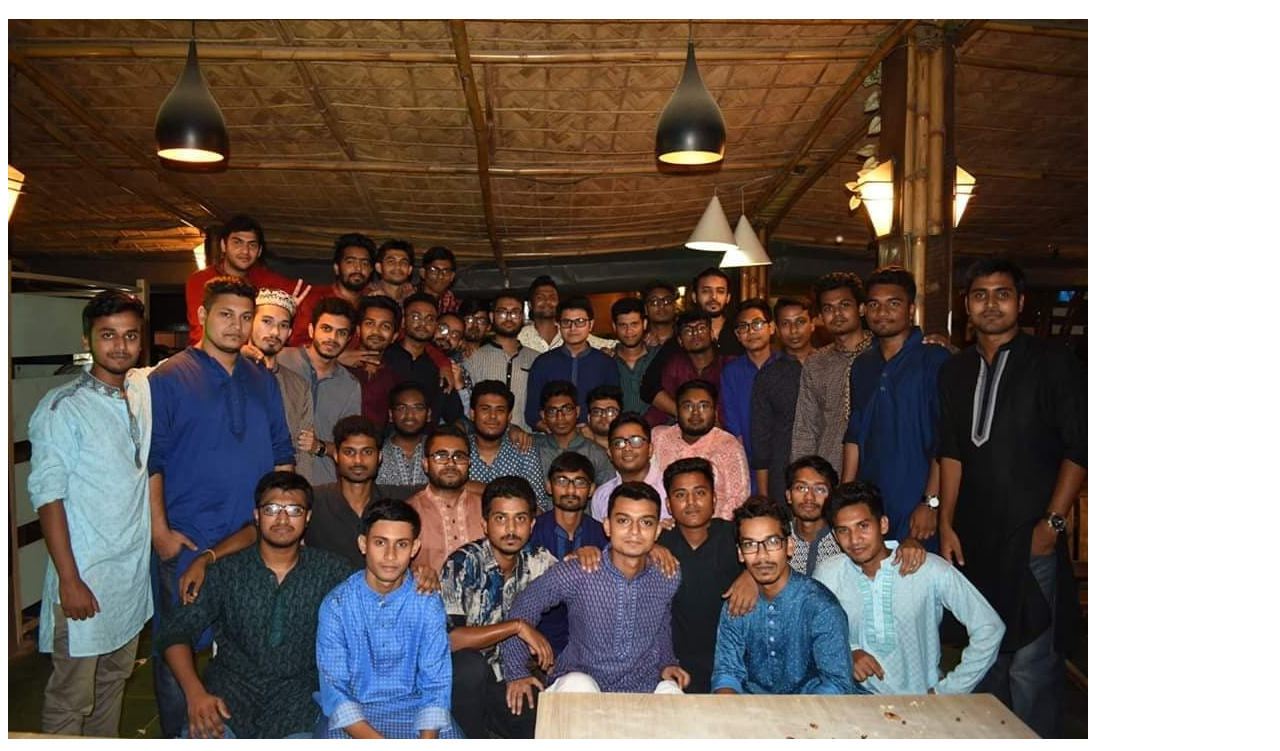
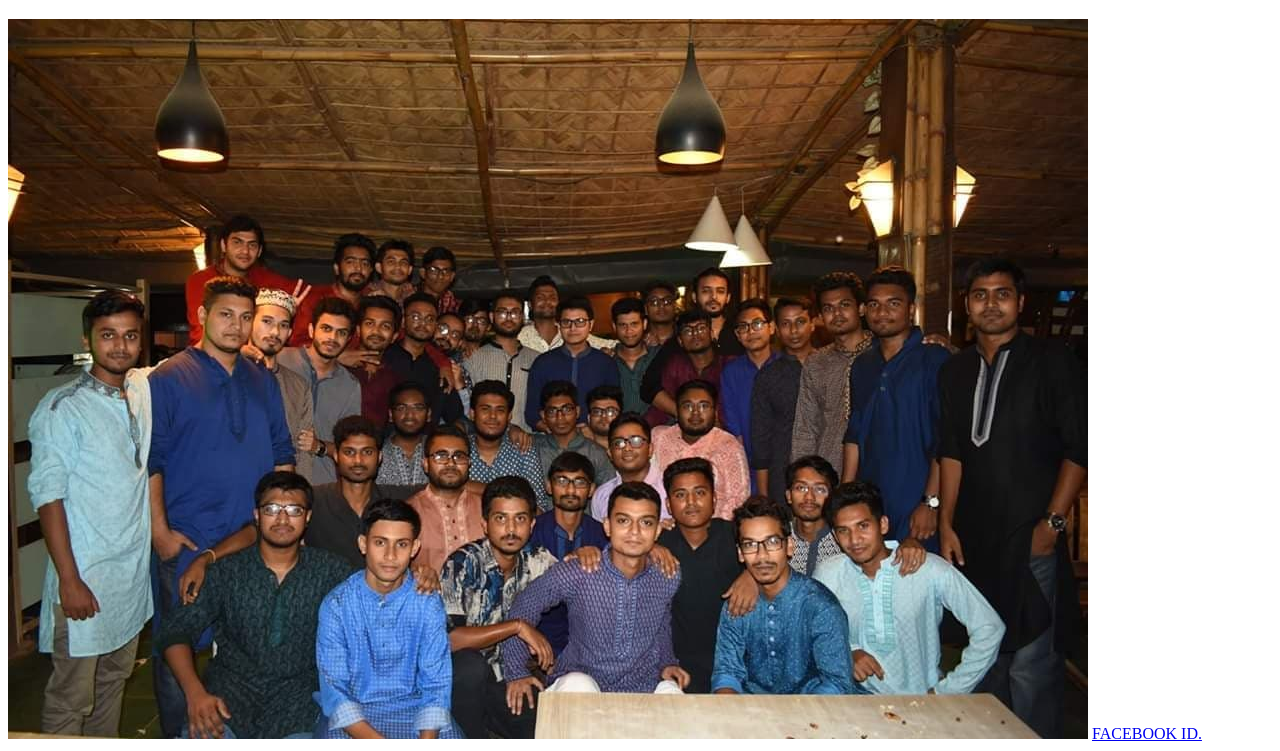
Before and after one commit to SHIBLE75/SHIBLE75.github.io, a plain HTML site: page MEE.html in a window 1280 px wide. Shown: the part 633-1384 px from the top of the page. Drawn offline with Linux system fonts and the light colour scheme.

Commit message:
Update MEE.html

```diff
--- a/MEE.html
+++ b/MEE.html
@@ -6,3 +6,4 @@
 <h1>And Here is my friends. I love them so much.!!</h1>
 
 <img src="75friends.jpg" >
+  <a href="https://www.facebook.com/shible.amin">FACEBOOK ID.</a>
```
